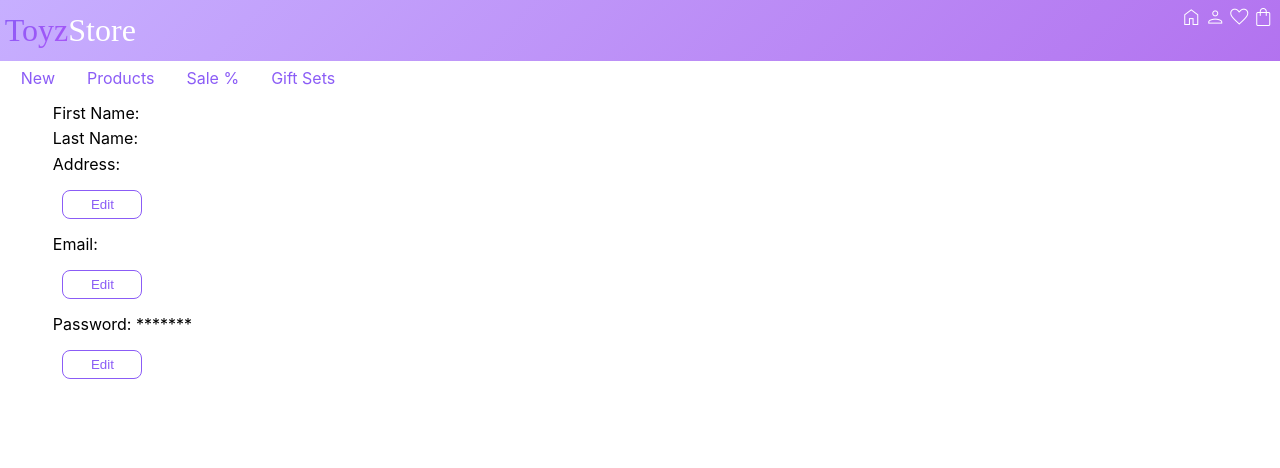
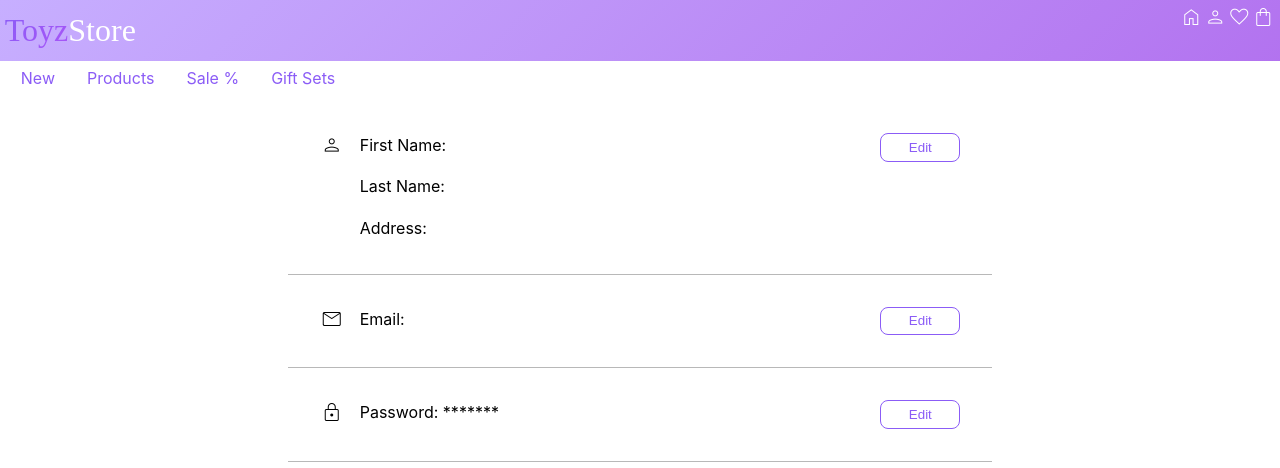
Before and after one commit to eturgeneva/store-frontend, a Vue app: page /profile/details in a window 1280 px wide. Shown: the top 468 px of the page. Built offline with nearby package versions, Linux system fonts and the light colour scheme; no server answers; a web font is replaced by a local one.

Commit message:
update PersonalDetails component and its styling inside main.css

```diff
--- a/src/assets/main.css
+++ b/src/assets/main.css
@@ -173,6 +173,28 @@ form, .userLogin {
 .userProfile, .userDetails {
   margin: 6rem 3rem;
   padding: 0.3rem;
+}
+
+.userDetail {
+    display: flex;
+    width: 60%;
+    justify-content: space-between;
+    align-items: flex-start;
+    margin: 0 auto;
+    padding: 2rem;
+    border-bottom: 1px solid rgb(184, 184, 184);
+}
+
+.userDetail div {
+    display: flex;
+    /* flex-direction: column; */
+    gap: 1rem;
+    height: auto;
+}
+
+.userInfo {
+    display: flex;
+    flex-direction: column;
 }
 
 .userProfile input {
@@ -589,6 +611,7 @@ button:hover {
     background: transparent;
     color: #8b5cf6;
     border: 1px solid #8b5cf6;
+    margin: 0;
 }
 
 .buyButton {
--- a/src/components/PersonalDetails.vue
+++ b/src/components/PersonalDetails.vue
@@ -70,6 +70,14 @@ async function editUserInfo() {
 
 <template>
     <div class="userDetails">
+        <div class="userDetail">
+            <div>
+                <div>
+                    <span class="material-symbols-outlined">
+                        person
+                    </span>
+                </div>
+                <div class="userInfo">
                     <div>First Name: {{ store.loggedInUser.first_name }}
                         <input v-if="editProfile" v-model="store.loggedInUser.first_name" type="text" name="firstName" id="firstName"></input>
                     </div>
@@ -79,25 +87,46 @@ async function editUserInfo() {
                     <div>Address: {{ store.loggedInUser.address || ""}}
                         <input v-if="editProfile" v-model="store.loggedInUser.address" type="text" name="address" id="address"></input>
                     </div>
-        <div class="buttons">
-            <button v-if="!editProfile" @click="toggleEditProfile" class="editButton">Edit</button>
-            <button v-if="editProfile" @click="editUserInfo">Save</button>
                 </div>
-
-        <div>Email: {{ store.loggedInUser.email || ""}}
-            <input v-if="editProfile" v-model="store.loggedInUser.email" type="email" name="email" id="email"></input>
-        </div>
-        <div class="buttons">
-            <button v-if="!editProfile" @click="toggleEditProfile" class="editButton">Edit</button>
-            <button v-if="editProfile" @click="editUserInfo">Save</button>
-        </div>
-
-        <div>Password: {{ "\*******" || ""}}
-            <input v-if="editProfile" type="password" name="password" id="password"></input>
             </div>
             <div class="buttons">
                 <button v-if="!editProfile" @click="toggleEditProfile" class="editButton">Edit</button>
                 <button v-if="editProfile" @click="editUserInfo">Save</button>
             </div>
         </div>
+
+        <div class="userDetail">
+            <div>
+                <div>
+                    <span class="material-symbols-outlined">
+                        mail
+                    </span>
+                </div>
+                <div>Email: {{ store.loggedInUser.email || ""}}
+                    <input v-if="editProfile" v-model="store.loggedInUser.email" type="email" name="email" id="email"></input>
+                </div>
+            </div>
+            <div class="buttons">
+                <button v-if="!editProfile" @click="toggleEditProfile" class="editButton">Edit</button>
+                <button v-if="editProfile" @click="editUserInfo">Save</button>
+            </div>
+        </div>
+
+        <div class="userDetail">
+            <div>
+                <div>
+                    <span class="material-symbols-outlined">
+                        lock
+                    </span>
+                </div>
+                <div>Password: {{ "\*******" || ""}}
+                    <input v-if="editProfile" type="password" name="password" id="password"></input>
+                </div>
+            </div>
+            <div class="buttons">
+                <button v-if="!editProfile" @click="toggleEditProfile" class="editButton">Edit</button>
+                <button v-if="editProfile" @click="editUserInfo">Save</button>
+            </div>
+        </div>
+    </div>
 </template>
```
Lines whose indentation alone changed are shown as unchanged.
